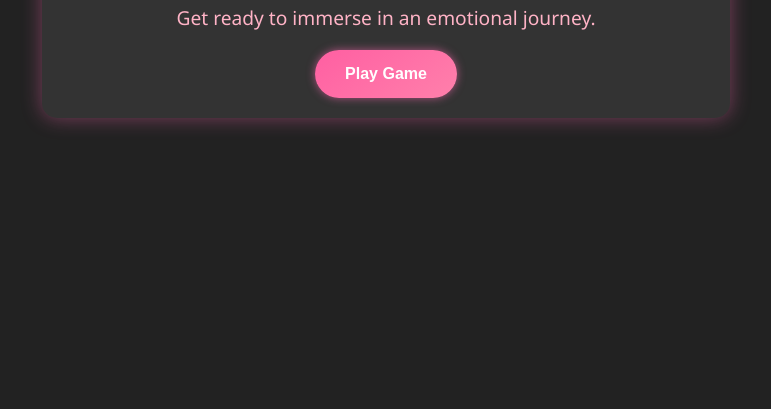
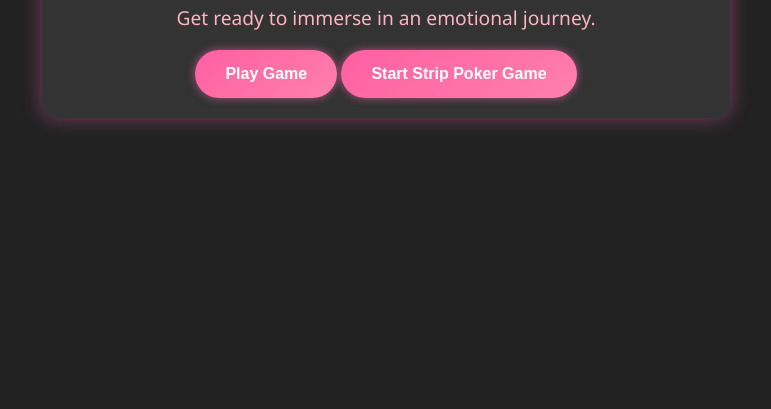
Before and after one commit to Ace475/Dog, a plain HTML site: page index.html in a window 1280 px wide. Shown: the part 391-800 px from the top of the page, without its empty margins (254-1025 px from the left). Drawn offline with Linux system fonts and the light colour scheme.

Commit message:
Update index.html

```diff
--- a/index.html
+++ b/index.html
@@ -60,6 +60,7 @@
     <h1>Welcome to The Right One Comes Round</h1>
     <p>Get ready to immerse in an emotional journey.</p>
     <button onclick="startGame()">Play Game</button>
+   <button onclick="window.location.href='StripPokerGame.html'">Start Strip Poker Game</button>
   </div>
 
   <script>
```
